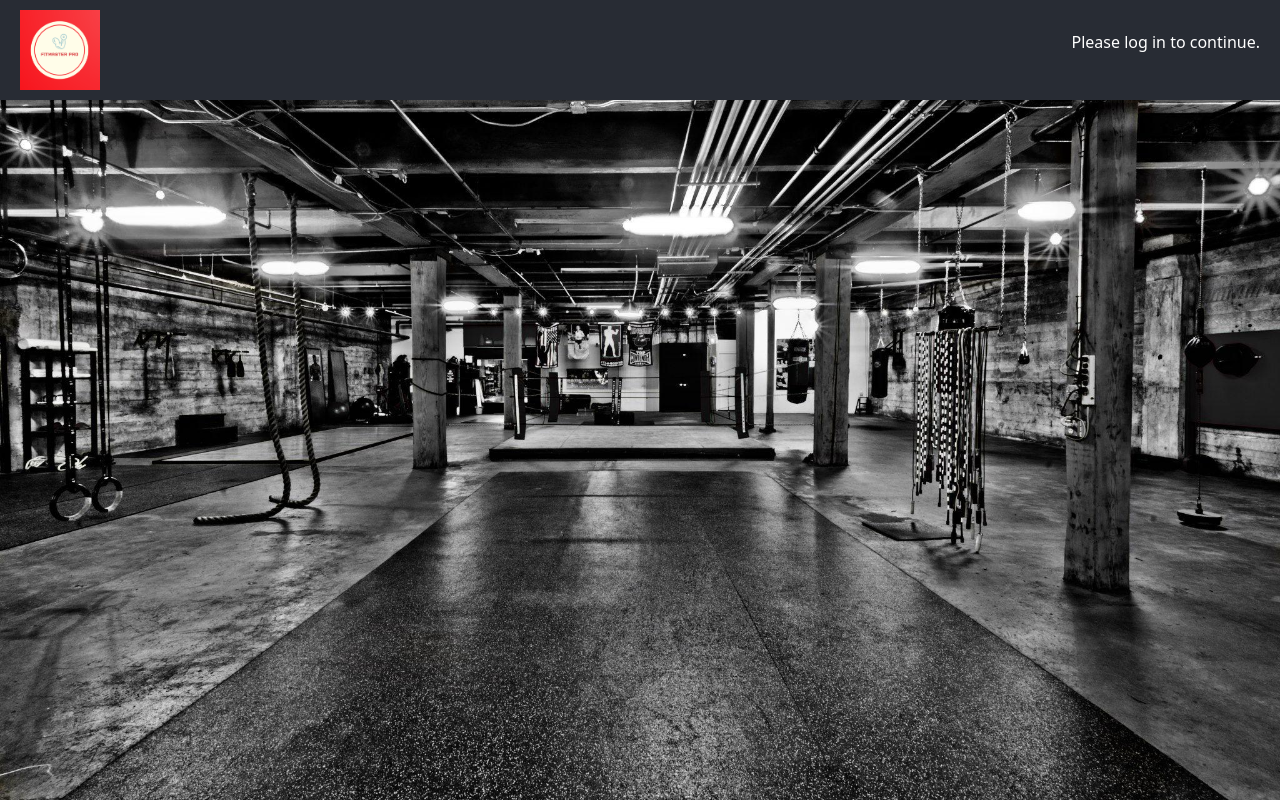
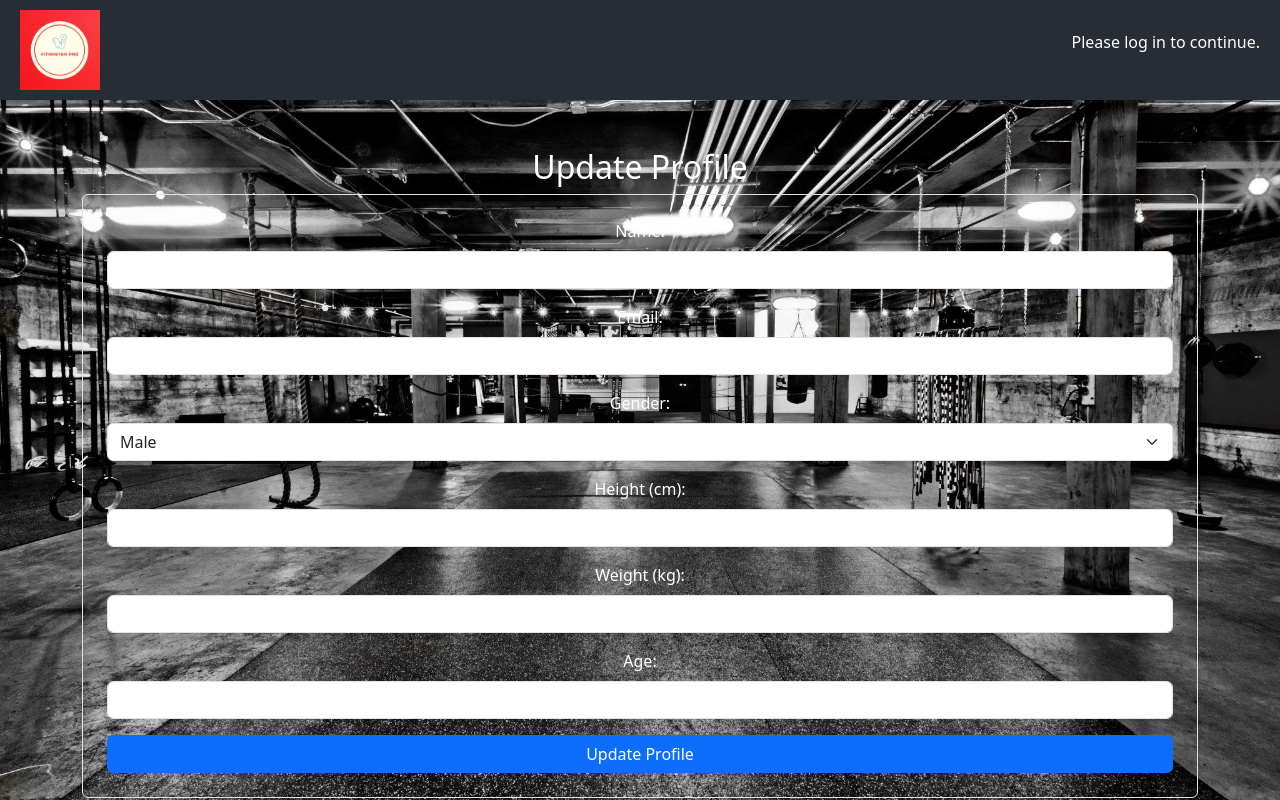
Before and after one commit to TyreeMcCloud/SmartFitnessPlanner, a React (Create React App) app in the folder frontend/smart-fitness-planner/: page /update-profile in a window 1280 px wide. Built offline with nearby package versions, Linux system fonts and the light colour scheme.

Commit message:
added update profile

```diff
--- a/frontend/smart-fitness-planner/src/App.css
+++ b/frontend/smart-fitness-planner/src/App.css
@@ -80,3 +80,13 @@
   height: auto;
   width: 80px;
 }
+.update-profile-link {
+  margin-left: 20px;
+  color: #007bff;
+  text-decoration: none;
+  font-weight: bold;
+}
+
+.update-profile-link:hover {
+  text-decoration: underline;
+}
--- a/frontend/smart-fitness-planner/src/App.js
+++ b/frontend/smart-fitness-planner/src/App.js
@@ -3,6 +3,7 @@ import Login from './components/Login';
 import WorkoutPlan from './components/WorkoutPlan';
 import WorkoutPlanDetail from './components/WorkoutPlanDetail';
 import Progress from './components/Progress';
+import UpdateProfile from './components/UpdateProfile';
 import { BrowserRouter as Router, Route, Routes, Link } from 'react-router-dom';
 import { useEffect, useState } from 'react';
 import logo from './FitMaster_Logo.png';
@@ -44,6 +45,7 @@ function App() {
               <span>Welcome, {userName}!</span>
               {/* Link to the login route to handle logout */}
               <Link to="/" onClick={handleLogout} className="logout-button">Logout</Link>
+              <Link to={`/update-profile`} className="update-profile-link">Update Profile</Link>
             </div>
           ) : (
             <p>Please log in to continue.</p>
@@ -56,6 +58,7 @@ function App() {
           <Route path="/workoutplan" element={<WorkoutPlan />} />
           <Route path="/workout-plan/:id" element={<WorkoutPlanDetail updateCompletedWorkouts={updateCompletedWorkouts} completedWorkouts={completedWorkouts} />} />
           <Route  path="/progress" element={<Progress user_id={userId} completedWorkouts={completedWorkouts} updateCompletedWorkouts={updateCompletedWorkouts} />} />
+          <Route path="/update-profile" element={<UpdateProfile userId={userId} />} />
         </Routes>
       </main>
     </div>
--- a/frontend/smart-fitness-planner/src/components/Login.js
+++ b/frontend/smart-fitness-planner/src/components/Login.js
@@ -119,27 +119,47 @@ const Login = ({ setUserName }) => {
     type="number"
     className="form-control"
     value={height}
-                        onChange={(e) => setHeight(e.target.value)}
+    onChange={(e) => {
+      const value = e.target.value;
+      // Ensure the height is positive and a number
+      if (value > 0) {
+        setHeight(value);
+      }
+    }}
     required
   />
 </div>
+
 <div className="form-group mt-3">
   <label>Weight (lbs):</label>
   <input
     type="number"
     className="form-control"
     value={weight}
-                        onChange={(e) => setWeight(e.target.value)}
+    onChange={(e) => {
+      const value = e.target.value;
+      // Ensure the weight is positive and a number
+      if (value > 0) {
+        setWeight(value);
+      }
+    }}
     required
   />
 </div>
+
 <div className="form-group mt-3">
   <label>Age:</label>
   <input
     type="number"
     className="form-control"
     value={age}
-                        onChange={(e) => setAge(e.target.value)}
+    onChange={(e) => {
+      const value = e.target.value;
+      // Ensure the age is positive and a number
+      if (value > 0) {
+        setAge(value);
+      }
+    }}
     required
   />
 </div>
@@ -151,7 +171,11 @@ const Login = ({ setUserName }) => {
     type="email"
     className="form-control"
     value={email}
-                    onChange={(e) => setEmail(e.target.value)}
+    onChange={(e) => {
+      const value = e.target.value;
+      // Basic email validation (built-in with type="email")
+      setEmail(value);
+    }}
     required
   />
 </div>
--- /dev/null
+++ b/frontend/smart-fitness-planner/src/components/UpdateProfile.js
@@ -0,0 +1,185 @@
+import { useState, useEffect } from 'react';
+import 'bootstrap/dist/css/bootstrap.min.css';
+import { useNavigate } from 'react-router-dom';
+
+const UpdateProfile = () => {
+  const [name, setName] = useState('');
+  const [email, setEmail] = useState('');
+  const [gender, setGender] = useState('');
+  const [height, setHeight] = useState('');
+  const [weight, setWeight] = useState('');
+  const [age, setAge] = useState('');
+  const navigate = useNavigate();
+  const [userId, setUserId] = useState(null); // State for userId
+
+  // Retrieve userId from localStorage on mount
+  useEffect(() => {
+    const storedUserId = localStorage.getItem('user_id');
+    if (storedUserId) {
+      setUserId(storedUserId); // Set userId from localStorage
+    } else {
+      console.error("User ID not found in localStorage");
+    }
+  }, []);
+
+  // Fetch user data to prefill the form
+  useEffect(() => {
+    if (!userId) {
+      // If userId is null or undefined, handle the error
+      console.error("User ID is missing");
+      return;
+    }
+
+    // Fetch user data using the correct API URL
+    fetch(`http://localhost:5001/api/getUser/${userId}`)
+      .then((response) => {
+        if (!response.ok) {
+          throw new Error('Error fetching user data');
+        }
+        console.log("nvm i got it");
+        return response.json();
+      })
+      .then((data) => {
+        setName(data.name);
+        setEmail(data.email);
+        setGender(data.gender);
+        setHeight(data.height);
+        setWeight(data.weight);
+        setAge(data.age);
+      })
+      .catch((error) => {
+        console.error('Error fetching user data:', error);
+      });
+  }, [userId]);
+
+  const handleSubmit = (e) => {
+    e.preventDefault();
+    const updatedUser = { userId, name, email, gender, height, weight, age };
+
+    // Send PUT request to update profile
+    fetch('http://localhost:5001/api/updateProfile', {
+      method: 'PUT',
+      headers: {
+        'Content-Type': 'application/json',
+      },
+      body: JSON.stringify(updatedUser),
+    })
+      .then((response) => {
+        if (response.ok) {
+          alert('Profile updated successfully');
+        } else {
+          alert('Error updating profile');
+        }
+      })
+      .catch((error) => {
+        console.error('Error updating profile:', error);
+      });
+      setTimeout(() => navigate('/workoutplan'), 3000);
+  };
+
+  return (
+    <div className="container mt-5">
+      <h2 className="text-center">Update Profile</h2>
+      <form onSubmit={handleSubmit} className="p-4 border rounded shadow-sm">
+        <div className="mb-3">
+  <label htmlFor="name" className="form-label">Name:</label>
+  <input
+    type="text"
+    className="form-control"
+    id="name"
+    value={name}
+    onChange={(e) => {
+      const value = e.target.value;
+      // Allow only letters and spaces
+      if (/^[A-Za-z\s]*$/.test(value)) {
+        setName(value);
+      }
+    }}
+  />
+</div>
+
+<div className="mb-3">
+  <label htmlFor="email" className="form-label">Email:</label>
+  <input
+    type="email"
+    className="form-control"
+    id="email"
+    value={email}
+    onChange={(e) => {
+      const value = e.target.value;
+      // Simple email validation for valid characters
+      const emailRegex = /^[a-zA-Z0-9._%+-]+@[a-zA-Z0-9.-]+\.[a-zA-Z]{2,}$/;
+      if (emailRegex.test(value)) {
+        setEmail(value);
+      }
+    }}
+  />
+</div>
+
+        <div className="mb-3">
+  <label htmlFor="gender" className="form-label">Gender:</label>
+  <select
+    className="form-select"
+    id="gender"
+    value={gender}
+    onChange={(e) => setGender(e.target.value)}
+  >
+    <option value="Male">Male</option>
+    <option value="Female">Female</option>
+    <option value="Other">Other</option>
+  </select>
+</div>
+
+<div className="mb-3">
+  <label htmlFor="height" className="form-label">Height (cm):</label>
+  <input
+    type="number"
+    className="form-control"
+    id="height"
+    value={height}
+    min="0"
+    onChange={(e) => {
+      if (e.target.value >= 0) {
+        setHeight(e.target.value);
+      }
+    }}
+  />
+</div>
+<div className="mb-3">
+  <label htmlFor="weight" className="form-label">Weight (kg):</label>
+  <input
+    type="number"
+    className="form-control"
+    id="weight"
+    value={weight}
+    min="0"
+    onChange={(e) => {
+      if (e.target.value >= 0) {
+        setWeight(e.target.value);
+      }
+    }}
+  />
+</div>
+<div className="mb-3">
+  <label htmlFor="age" className="form-label">Age:</label>
+  <input
+    type="number"
+    className="form-control"
+    id="age"
+    value={age}
+    min="0"
+    onChange={(e) => {
+      if (e.target.value >= 0) {
+        setAge(e.target.value);
+      }
+    }}
+  />
+</div>
+
+        <button type="submit" className="btn btn-primary w-100">Update Profile</button>
+      </form>
+    </div>
+  );
+};
+
+export default UpdateProfile;
```
Also changed, not shown: 1 other file (tests, documents, lock files or other folders). Lines whose indentation alone changed are shown as unchanged.
